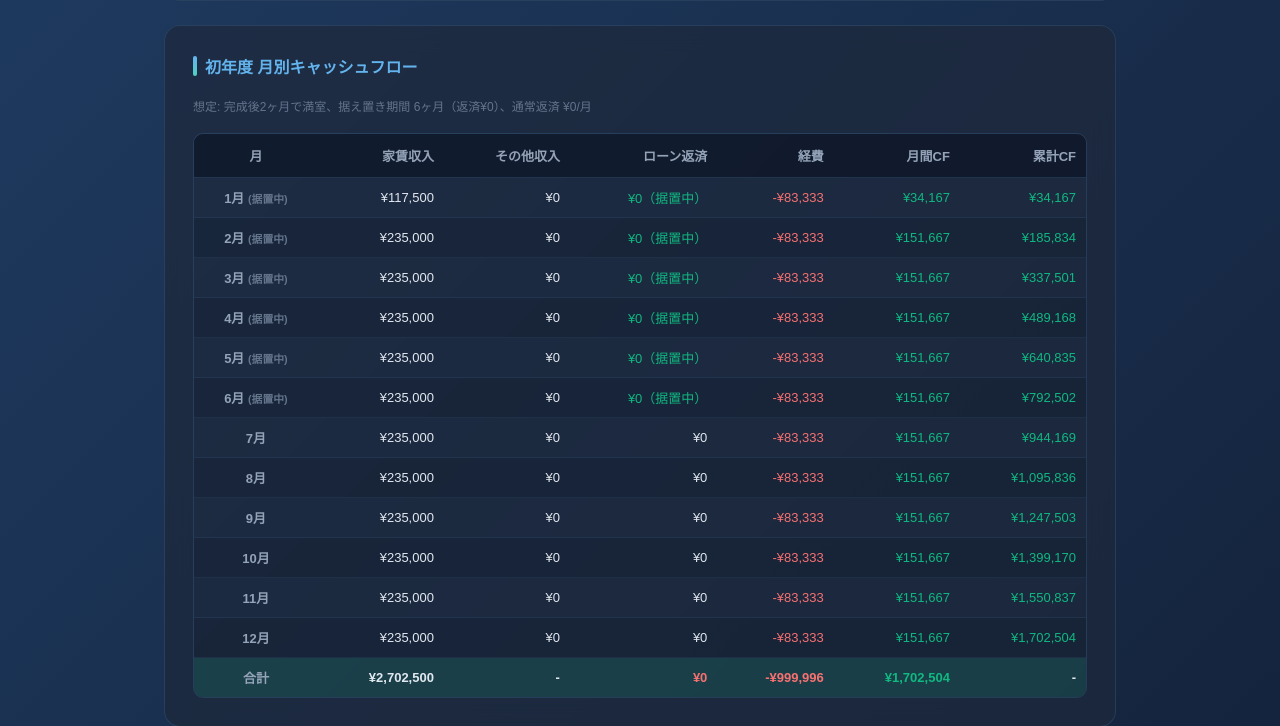
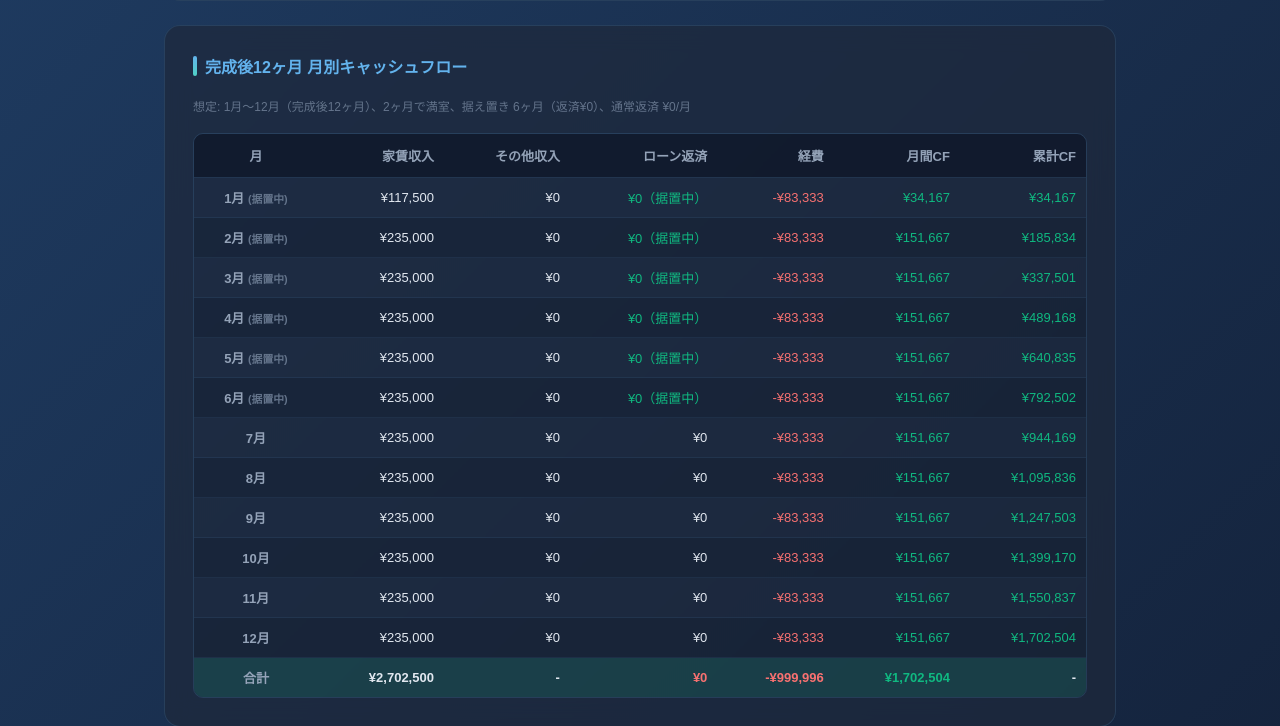
Before and after one commit to ryovader-afk/ryo, a Flask app: page /realestate in a window 1280 px wide. Shown: the part 3254-3980 px from the top of the page. Run offline with Flask 3, Linux system fonts and the light colour scheme.

Commit message:
月別CFを建物完成月から12ヶ月間に変更
完成月が何月でも、完成月を起点に12ヶ月分の月別キャッシュフローを表示。
例: 6月完成なら6月〜翌5月の12ヶ月間。

Co-Authored-By: Claude Opus 4.6 <noreply@anthropic.com>

```diff
--- a/templates/realestate.html
+++ b/templates/realestate.html
@@ -959,7 +959,7 @@
 
         <!-- 初年度月別 -->
         <div class="card">
-            <div class="card-title">初年度 月別キャッシュフロー</div>
+            <div class="card-title">完成後12ヶ月 月別キャッシュフロー</div>
             <p class="note-text" id="year1Note"></p>
             <div class="table-wrapper">
                 <table>
@@ -1246,37 +1246,26 @@ function runSimulation() {
 
     const simYears = Math.max(1, val('simYears'));
 
-    // --- Year 1 monthly ---
-    // completionMonth: the month the building completes (1-12)
-    // fillMonths: months after completion to reach full occupancy
-    // gracePeriod: months after completion with ¥0 loan payment
+    // --- First 12 months from completion ---
     const months = [];
     let cumCF = 0;
     let year1Total = { income: 0, loan: 0, expense: 0, cf: 0 };
 
-    for (let m = 1; m <= 12; m++) {
-        const monthsSinceCompletion = m - completionMonth;
-
-        if (m < completionMonth) {
-            // Before completion: nothing happens
-            months.push({ month: m, rent: 0, other: 0, loan: 0, expense: 0, cf: 0, cumCF, note: '完成前' });
-            continue;
-        }
-
-        const elapsed = monthsSinceCompletion + 1;
+    for (let i = 0; i < 12; i++) {
+        const calendarMonth = ((completionMonth - 1 + i) % 12) + 1;
+        const elapsed = i + 1;
         const occupancyRate = Math.min(elapsed / fillMonths, 1.0);
         const rent = Math.round(totalRent * occupancyRate);
         const other = Math.round(otherIncome * occupancyRate);
 
-        // Grace period: ¥0 loan payment for gracePeriod months after completion
-        const inGrace = monthsSinceCompletion < gracePeriod;
+        const inGrace = i < gracePeriod;
         const loan = inGrace ? 0 : Math.round(monthlyPayment);
         const expense = Math.round(monthlyExpenseBase);
         const cf = rent + other - loan - expense;
         cumCF += cf;
 
         const note = inGrace ? '据置中' : '';
-        months.push({ month: m, rent, other, loan, expense, cf, cumCF, note });
+        months.push({ month: calendarMonth, index: i, rent, other, loan, expense, cf, cumCF, note });
         year1Total.income += rent + other;
         year1Total.loan += loan;
         year1Total.expense += expense;
@@ -1287,9 +1276,8 @@ function runSimulation() {
     const refund = isAccom ? Math.round(buildingPrice * taxRate) : 0;
 
     // Grace period benefit: months where rooms are occupied but loan is ¥0
-    const fullOccupancyMonth = completionMonth + fillMonths;
-    const graceEndMonth = completionMonth + gracePeriod;
-    const occupiedGraceMonths = Math.max(0, Math.min(graceEndMonth, 13) - Math.min(fullOccupancyMonth, 13));
+    const fullOccupancyIdx = fillMonths;
+    const occupiedGraceMonths = Math.max(0, Math.min(gracePeriod, 12) - Math.min(fullOccupancyIdx, 12));
     const graceSaving = Math.round(monthlyPayment * occupiedGraceMonths);
 
     // --- Annual summary ---
@@ -1416,24 +1404,21 @@ function runSimulation() {
     }
 
     // Year 1 note
-    const compNote = completionMonth > 1 ? `建物完成 ${completionMonth}月目、` : '';
-    $('year1Note').textContent = `想定: ${compNote}完成後${fillMonths}ヶ月で満室、据え置き期間 ${gracePeriod}ヶ月（返済¥0）、通常返済 ${formatYen(monthlyPayment)}/月`;
+    const lastMonth = ((completionMonth - 1 + 11) % 12) + 1;
+    $('year1Note').textContent = `想定: ${completionMonth}月〜${lastMonth}月（完成後12ヶ月）、${fillMonths}ヶ月で満室、据え置き ${gracePeriod}ヶ月（返済¥0）、通常返済 ${formatYen(monthlyPayment)}/月`;
 
     // Monthly table
     let monthlyHtml = '';
     months.forEach(m => {
-        const loanClass = m.loan === 0 && m.note !== '完成前' && m.note === '据置中' ? 'positive' : (m.loan > 0 ? 'negative' : '');
-        const loanDisplay = m.note === '据置中' ? '¥0（据置中）' : (m.note === '完成前' ? '-' : formatYen(-m.loan));
-        const rentDisplay = m.note === '完成前' ? '-' : formatYen(m.rent);
-        const otherDisplay = m.note === '完成前' ? '-' : formatYen(m.other);
-        const expenseDisplay = m.note === '完成前' ? '-' : formatYen(-m.expense);
+        const loanClass = m.loan === 0 && m.note === '据置中' ? 'positive' : (m.loan > 0 ? 'negative' : '');
+        const loanDisplay = m.note === '据置中' ? '¥0（据置中）' : formatYen(-m.loan);
         monthlyHtml += `<tr>
             <td>${m.month}月${m.note ? ' <small style="color:#64748b">(' + m.note + ')</small>' : ''}</td>
-            <td>${rentDisplay}</td>
-            <td>${otherDisplay}</td>
+            <td>${formatYen(m.rent)}</td>
+            <td>${formatYen(m.other)}</td>
             <td class="${loanClass}">${loanDisplay}</td>
-            <td class="negative">${expenseDisplay}</td>
-            <td class="${m.cf >= 0 ? 'positive' : 'negative'}">${m.note === '完成前' ? '-' : formatYen(m.cf)}</td>
+            <td class="negative">${formatYen(-m.expense)}</td>
+            <td class="${m.cf >= 0 ? 'positive' : 'negative'}">${formatYen(m.cf)}</td>
             <td class="${m.cumCF >= 0 ? 'positive' : 'negative'}">${formatYen(m.cumCF)}</td>
         </tr>`;
     });
```
